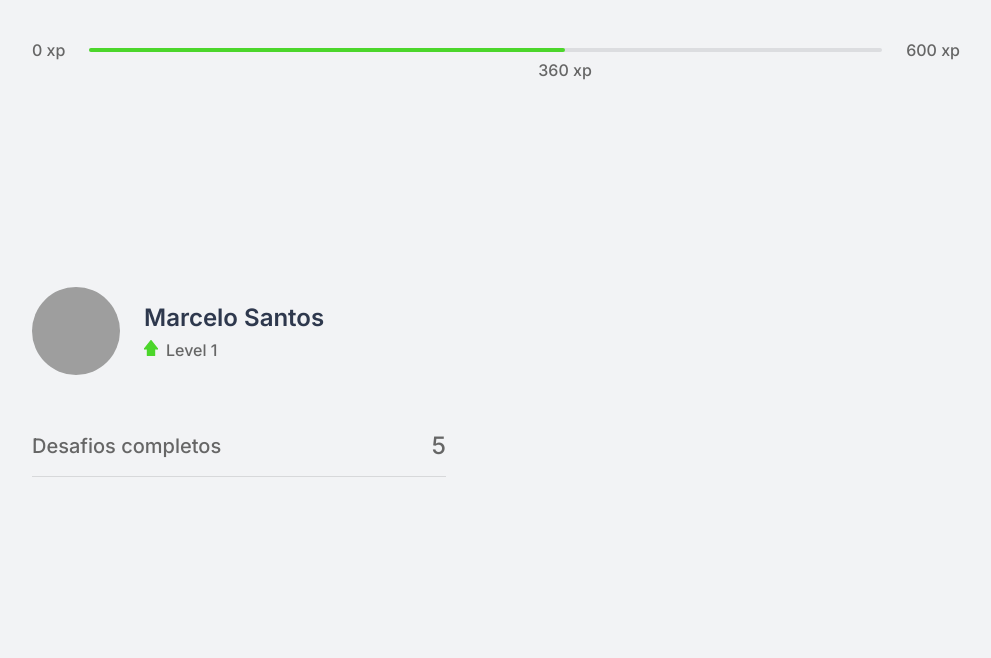
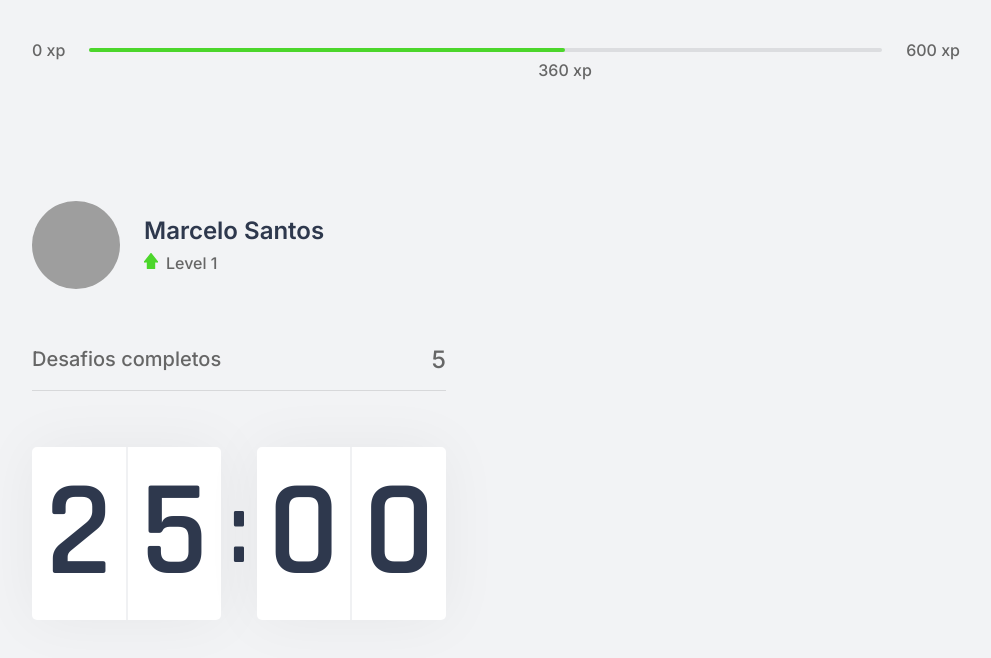
Before and after one commit to marcelosanto/moveit, a Next.js app: page / in a window 1280 px wide. Shown: the top 658 px of the page, without its empty margins (144-1135 px from the left). Built offline with nearby package versions, Linux system fonts and the light colour scheme; grey boxes are pictures that could not be loaded.

Commit message:
Compoent Countdown

```diff
--- /dev/null
+++ b/src/components/Countdown.tsx
@@ -0,0 +1,17 @@
+import styles from '../styles/components/Countdown.module.css'
+
+export function Countdown() {
+  return (
+    <div className={styles.countdownContainer}>
+      <div>
+        <span>2</span>
+        <span>5</span>
+      </div>
+      <span>:</span>
+      <div>
+        <span>0</span>
+        <span>0</span>
+      </div>
+    </div>
+  )
+}
--- a/src/pages/index.tsx
+++ b/src/pages/index.tsx
@@ -1,4 +1,5 @@
 import { CompletedChallenges } from '../components/CompletedChallenges'
+import { Countdown } from '../components/Countdown'
 import { ExperienceBar } from '../components/ExperienceBar'
 import { Profile } from '../components/Profile'
 
@@ -12,6 +13,7 @@
         <div>
           <Profile />
           <CompletedChallenges />
+          <Countdown />
         </div>
         <div></div>
       </section>
--- /dev/null
+++ b/src/styles/components/Countdown.module.css
@@ -0,0 +1,38 @@
+.countdownContainer {
+  display: flex;
+  align-items: center;
+  font-family: Rajdhani;
+  font-weight: 600;
+  color: var(--title);
+}
+
+.countdownContainer > div {
+  flex: 1;
+
+  display: flex;
+  align-items: center;
+  justify-content: space-evenly;
+
+  background: var(--white);
+  box-shadow: 0 0 60px rgb(0, 0, 0, 0.05);
+  border-radius: 5px;
+  font-size: 8.5rem;
+  text-align: center;
+}
+
+.countdownContainer > div span {
+  flex: 1;
+}
+
+.countdownContainer > div span:first-child {
+  border-right: 1px solid #f0f1f3;
+}
+
+.countdownContainer > div span:last-child {
+  border-left: 1px solid #f0f1f3;
+}
+
+.countdownContainer > span {
+  font-size: 6.25rem;
+  margin: 0 0.5rem;
+}
```
